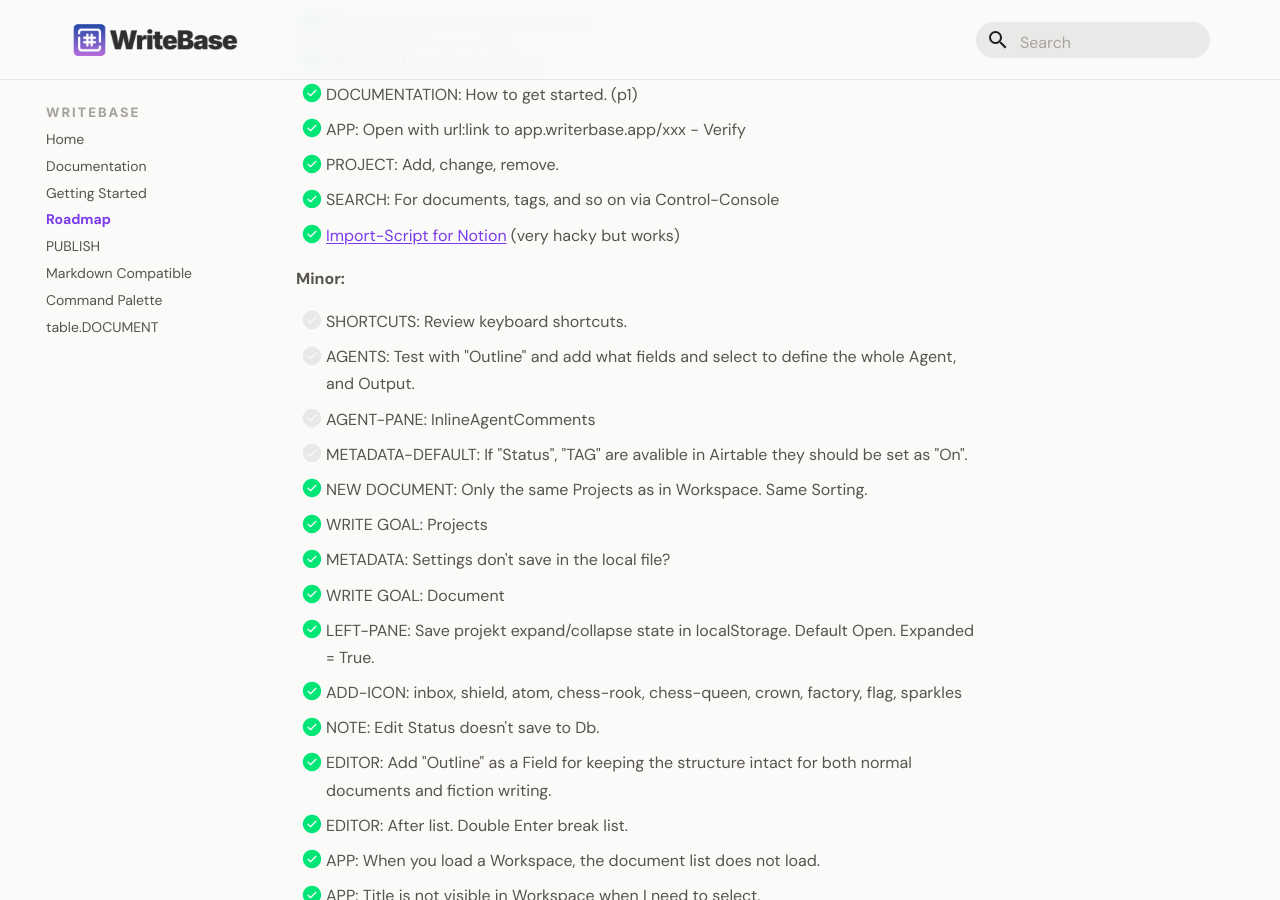
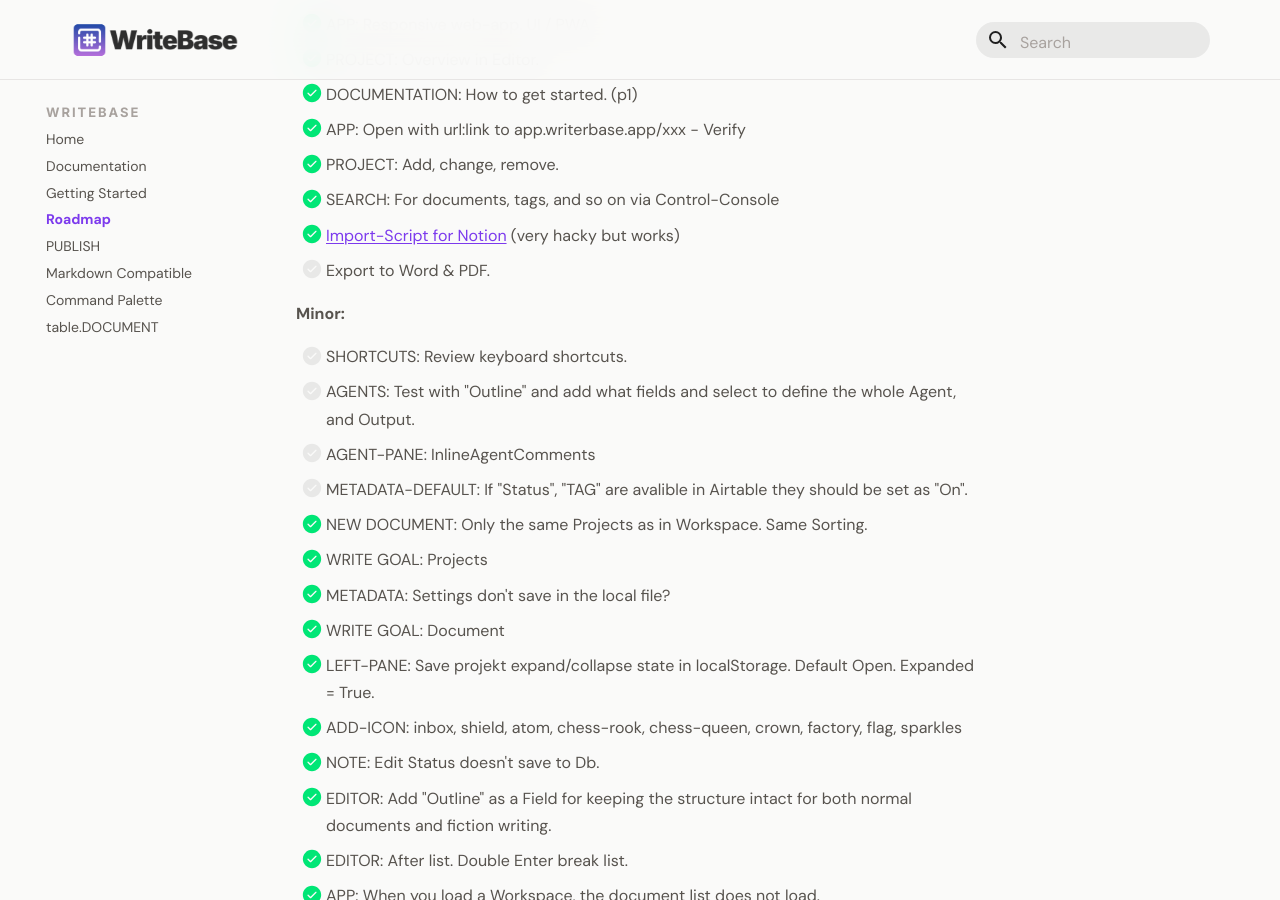
Before and after one commit to larssonhthomas-afk/writebase-docs, an MkDocs documentation site: the page built from docs/009-roadmap.md, in a window 1280 px wide and 900 px high, scrolled down 661 px. Built offline with MkDocs 1.6.1 and Material for MkDocs 9.7.7, drawn with Linux system fonts in a browser that asks for light colours; some web fonts are replaced.

Commit message:
Update 009-roadmap.md

```diff
--- a/docs/009-roadmap.md
+++ b/docs/009-roadmap.md
@@ -33,6 +33,7 @@ This Backlog has a priority 1-3.
 - [x] PROJECT: Add, change, remove.
 - [x] SEARCH: For documents, tags, and so on via Control-Console
 - [x] [Import-Script for Notion](https://github.com/larssonhthomas-afk/WriteBase-Notion_Import) (very hacky but works)
+- [ ] Export to Word & PDF.
 
 **Minor:**
 
```
